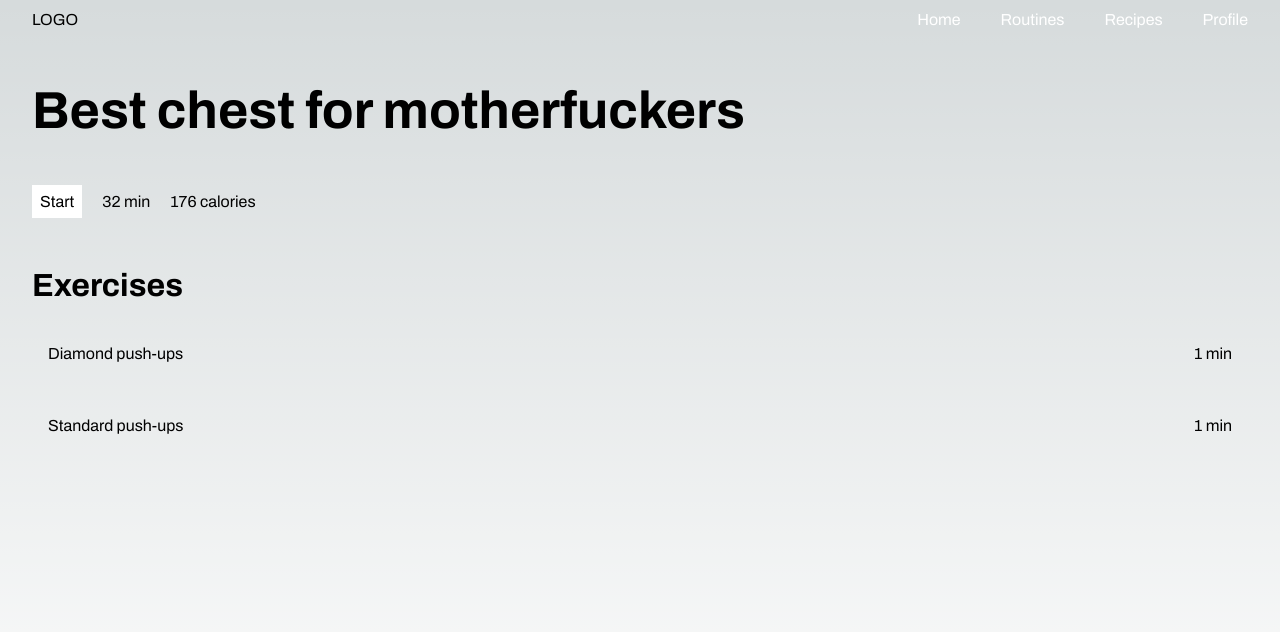
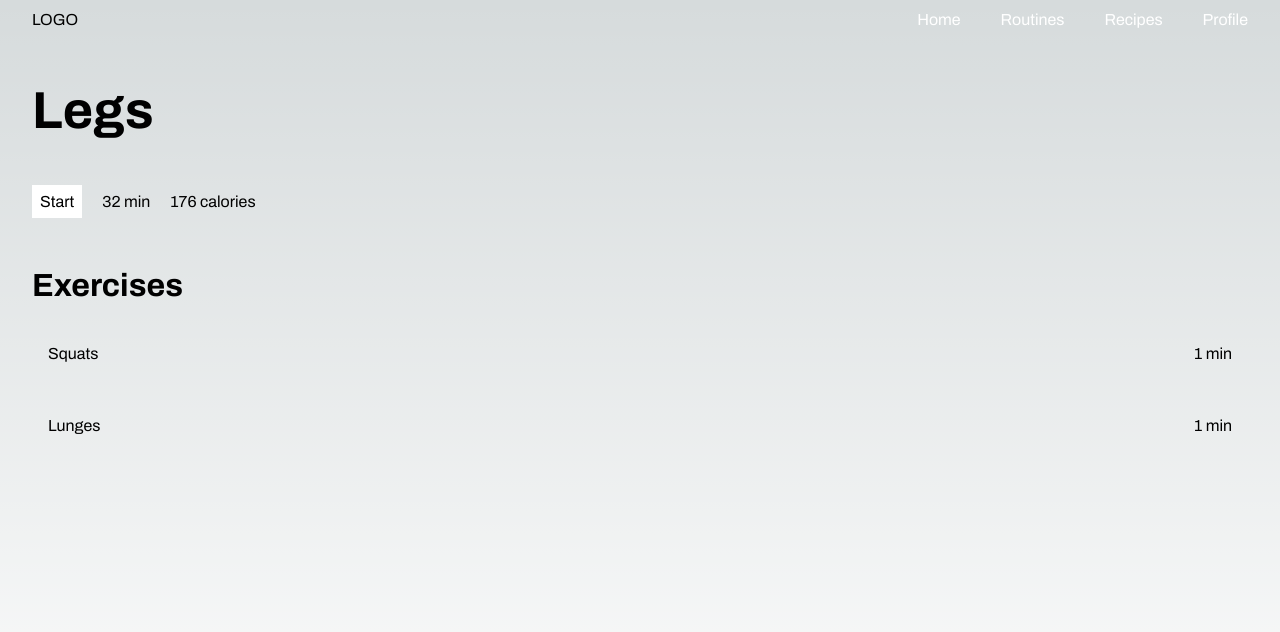
Before and after one commit to carlosquesada24/fitness-app, a Next.js app: page /routines/006de385-db01-4f3d-b647-037e69e11a42 in a window 1280 px wide. Shown: the top 632 px of the page. Built offline with nearby package versions, Linux system fonts and the light colour scheme.

Commit message:
Domain constants paths fixed

```diff
--- a/app/(modules)/routines/(infrastucture)/(pages)/[id]/page.tsx
+++ b/app/(modules)/routines/(infrastucture)/(pages)/[id]/page.tsx
@@ -1,15 +1,19 @@
 import React from 'react'
-import { routine } from '../../../data'
+import { routinesList } from '../../../domain/data'
 import ExercisesGrid from '../../components/ui/ExercisesGrid/ExercisesGrid'
 import Link from 'next/link'
 import { buttonStyles } from '@/app/(styles)'
 import { HEADINGS } from '@/app/(styles)/variables'
 
+
 const page = ({ params }: any) => {
+
+  const routine = routinesList.find(routine => routine.id === params.id)
+  const exercisesListFiltered = routine?.exercisesList ?? []
 
   return (
     <>
-      <h2 className={`${HEADINGS.H1} font-bold mb-10`}>{routine.name}</h2>
+      <h2 className={`${HEADINGS.H1} font-bold mb-10`}>{routine?.name}</h2>
 
       <div className='mb-12'>
         <Link
@@ -26,7 +30,9 @@ const page = ({ params }: any) => {
 
       </div>
 
-      <ExercisesGrid />
+      <ExercisesGrid
+        exersisesList={exercisesListFiltered}
+      />
     </>
   )
 }
--- a/app/(modules)/routines/(infrastucture)/components/ui/ExercisesGrid/ExercisesGrid.tsx
+++ b/app/(modules)/routines/(infrastucture)/components/ui/ExercisesGrid/ExercisesGrid.tsx
@@ -1,14 +1,19 @@
-import { routine } from '@/app/(modules)/routines/data'
+import { routine } from '@/app/(modules)/routines/domain/data'
+import { Exercise } from '@/app/(modules)/routines/domain/entities'
 import { HEADINGS } from '@/app/(styles)/variables'
 import React from 'react'
 
-const ExercisesGrid = () => {
+interface Props {
+exersisesList: Exercise[]
+}
+
+const ExercisesGrid = (props: Props) => {
     return (
         <>
             <h4 className={`${HEADINGS.H3} font-bold mb-1`}>Exercises</h4>
             <div className='w-full'>
                 {
-                    routine.exercisesList.map(exercise => (
+                    props.exersisesList.map(exercise => (
                         <div className='
             p-4
             my-4
--- a/app/(modules)/routines/(infrastucture)/components/ui/RoutinesGrid/RoutinesGrid.tsx
+++ b/app/(modules)/routines/(infrastucture)/components/ui/RoutinesGrid/RoutinesGrid.tsx
@@ -1,5 +1,5 @@
 import React from 'react'
-import { routinesList } from '@/app/(modules)/routines/data'
+import { routinesList } from '@/app/(modules)/routines/domain/data'
 import Link from 'next/link'
 
 const RoutinesGrid = () => {
--- /dev/null
+++ b/app/(modules)/routines/domain/data.ts
@@ -0,0 +1,143 @@
+import { Exercise, Routine } from "./entities"
+
+export const routinesList: Routine[] = [
+  {
+    id: 'c1024c29-cca3-48c2-87ea-408946301c44',
+    name: "Best chest for motherfuckers",
+    description: "Description 1",
+    totalExercisesCount: 3,
+    estimatedTime: 35,
+    exercisesList: [
+      {
+        id: "bf48666a-6686-4457-bc57-f619e70089ec",
+        name: "Diamond push-ups",
+        estimatedTime: 1
+      },
+      {
+        id: "d1a970ec-4f9a-44bb-b382-563f9946dc23",
+        name: "Standard push-ups",
+        estimatedTime: 1
+      }
+    ]
+  },
+  {
+    id: '6591d7b6-c474-4af7-8e39-6af946ad3f01',
+    name: "Back",
+    description: "Description 2",
+    totalExercisesCount: 5,
+    estimatedTime: 90,
+    exercisesList: [
+      {
+        id: "8da7ff15-f1e7-43d5-affa-56da5ce972b0",
+        name: "Standard pull-ups",
+        estimatedTime: 1
+      },
+      {
+        id: "7f65183c-b28b-47d1-8000-4716c59fda2c",
+        name: "Deadlift",
+        estimatedTime: 1
+      }
+    ]
+  },
+  {
+    id: '0118b9ea-6bc4-413e-99d5-dec09becf464',
+    name: "Arms",
+    description: "Description 3",
+    totalExercisesCount: 9,
+    estimatedTime: 73,
+    exercisesList: [
+      {
+        id: "f71fa536-5bb4-4c2c-9ec1-3d8075a64cfd",
+        name: "Biceps curl",
+        estimatedTime: 1
+      },
+      {
+        id: "73dfaa6a-80b2-48cd-a707-3abca6e6d431",
+        name: "Triceps extensions",
+        estimatedTime: 1
+      }
+    ]
+  },
+  {
+    id: '006de385-db01-4f3d-b647-037e69e11a42',
+    name: "Legs",
+    description: "Description 4",
+    totalExercisesCount: 5,
+    estimatedTime: 54,
+    exercisesList: [
+      {
+        id: "57f3d30d-20dc-41d9-aca8-1f8405286942",
+        name: "Squats",
+        estimatedTime: 1
+      },
+      {
+        id: "b84c35c3-b489-4b00-8a46-e8ec8fb4c88e",
+        name: "Lunges",
+        estimatedTime: 1
+      }
+    ]
+  },
+]
+
+export const routine = {
+  id: 'c1024c29-cca3-48c2-87ea-408946301c44',
+  name: "Best chest for motherfuckers",
+  description: "Description 1",
+  totalExercisesCount: 3,
+  estimatedTime: 35,
+  exercisesList: [
+    {
+      id: "bf48666a-6686-4457-bc57-f619e70089ec",
+      name: "Diamond push-ups",
+      estimatedTime: 1
+    },
+    {
+      id: "d1a970ec-4f9a-44bb-b382-563f9946dc23",
+      name: "Standard push-ups",
+      estimatedTime: 1
+    }
+  ]
+}
+
+export const exercisesList: Exercise[] = [
+  {
+    id: "8da7ff15-f1e7-43d5-affa-56da5ce972b0",
+    name: "Standard pull-ups",
+    estimatedTime: 1
+  },
+  {
+    id: "7f65183c-b28b-47d1-8000-4716c59fda2c",
+    name: "Deadlift",
+    estimatedTime: 1
+  },
+  {
+    id: "f71fa536-5bb4-4c2c-9ec1-3d8075a64cfd",
+    name: "Biceps curl",
+    estimatedTime: 1
+  },
+  {
+    id: "73dfaa6a-80b2-48cd-a707-3abca6e6d431",
+    name: "Triceps extensions",
+    estimatedTime: 1
+  },
+  {
+    id: "57f3d30d-20dc-41d9-aca8-1f8405286942",
+    name: "Squats",
+    estimatedTime: 1
+  },
+  {
+    id: "b84c35c3-b489-4b00-8a46-e8ec8fb4c88e",
+    name: "Lunges",
+    estimatedTime: 1
+  },
+  {
+    id: "bf48666a-6686-4457-bc57-f619e70089ec",
+    name: "Diamond push-ups",
+    estimatedTime: 1
+  },
+  {
+    id: "d1a970ec-4f9a-44bb-b382-563f9946dc23",
+    name: "Standard push-ups",
+    estimatedTime: 1
+  }
+]
--- /dev/null
+++ b/app/(modules)/routines/domain/entities.ts
@@ -0,0 +1,24 @@
+interface RoutineTest {
+    id: number;
+    name: string;
+    description: string;
+    type: string;
+    body: string;
+    created_at: string;
+    updated_at: string;
+}
+
+export interface Routine {
+    id: string,
+    name: string,
+    description: string,
+    totalExercisesCount: number,
+    estimatedTime: number
+    exercisesList: Exercise[]
+}
+
+export interface Exercise {
+    id: string
+    name: string
+    estimatedTime: number
+}
--- a/app/(modules)/routines/infrastucture/components/ui/RoutinesGrid/RoutinesGrid.tsx
+++ b/app/(modules)/routines/infrastucture/components/ui/RoutinesGrid/RoutinesGrid.tsx
@@ -1,5 +1,5 @@
 import React from 'react'
-import { routinesList } from '@/app/(modules)/routines/data'
+import { routinesList } from '@/app/(modules)/routines/domain/data'
 
 const RoutinesGrid = () => {
   return (
--- a/app/(modules)/routines/page.tsx
+++ b/app/(modules)/routines/page.tsx
@@ -1,5 +1,5 @@
 import React from 'react'
-import { routinesList } from './data'
+import { routinesList } from './domain/data'
 import RoutinesGrid from './(infrastucture)/components/ui/RoutinesGrid/RoutinesGrid'
 import { HEADINGS } from '@/app/(styles)/variables'
 
```
